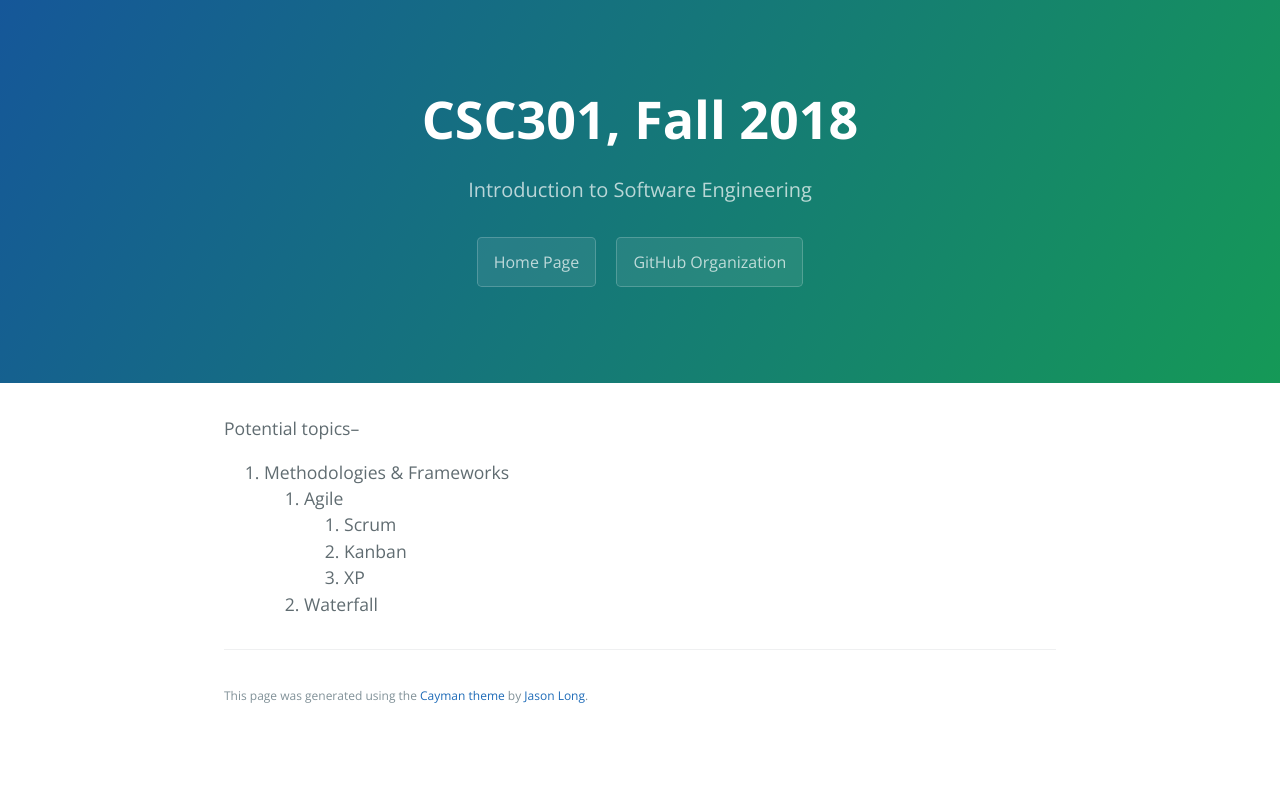
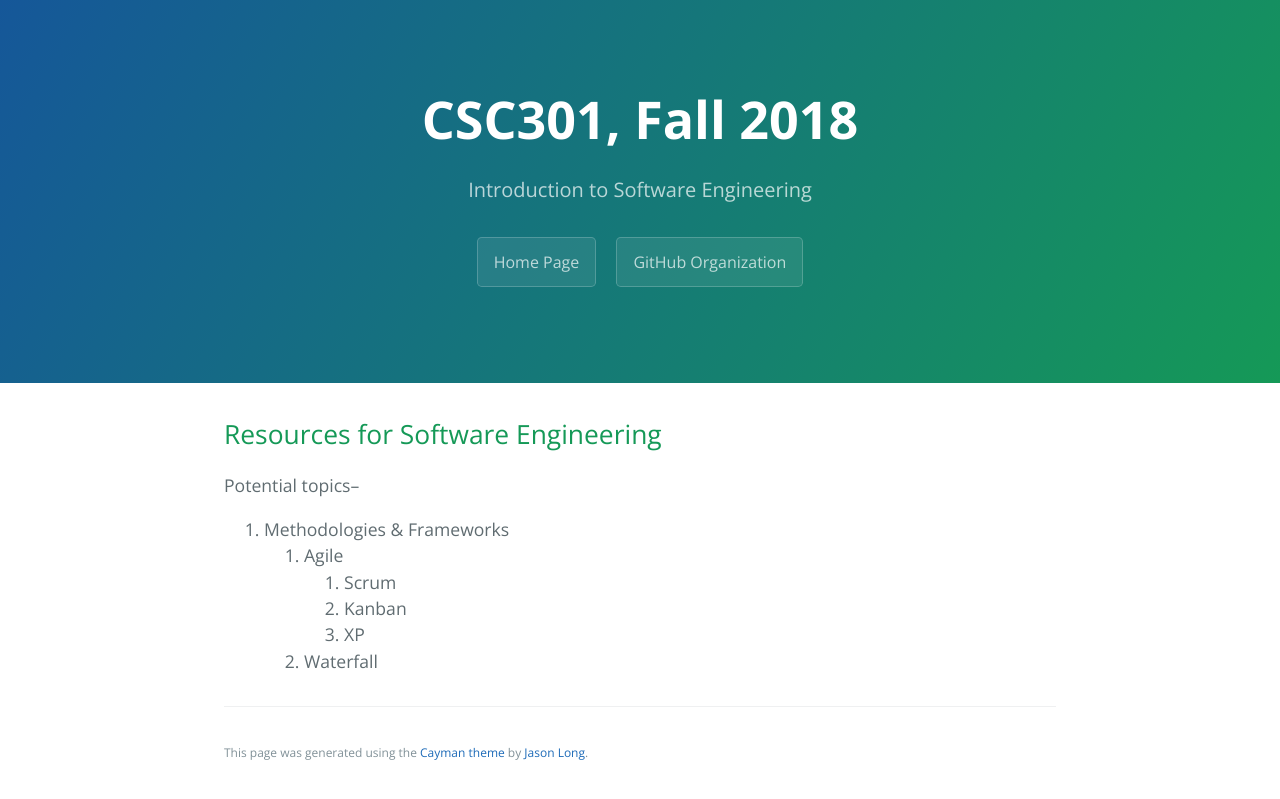
Before and after one commit to learning-software-engineering/learning-software-engineering.github.io, a Jekyll site: the page built from Assignment3/Software_Engineering.md, in a window 1280 px wide. Shown: the top 799 px of the page. Built offline with Jekyll 4.4.1, drawn with Linux system fonts in a browser that asks for light colours; our own code applies the rules of GitHub Pages for plain Markdown files.

Commit message:
Update and rename Assignment3/Software Engineering/readme.md to Assignment3/Software_Engineering.md

```diff
--- a/Assignment3/Software Engineering/readme.md
+++ b/Assignment3/Software_Engineering.md
@@ -1,3 +1,5 @@
+## Resources for Software Engineering
+
 Potential topics--
 
 1. Methodologies & Frameworks
```
